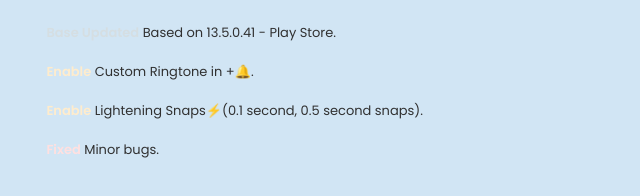
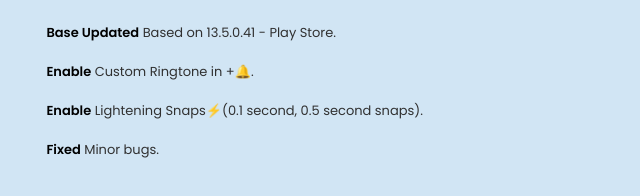
Before and after one commit to mamfiles/cdn, a plain HTML site: page sc/8.html in a window 1280 px wide. Shown: the whole page, without its empty margins (0-640 px from the left). Drawn offline with Linux system fonts and the light colour scheme.

Commit message:
Update 8.html

```diff
--- a/sc/8.html
+++ b/sc/8.html
@@ -39,25 +39,26 @@
           fixed {
             padding: 0px;
             border-radius: 0.25rem;
+            color: black
           }
 
           point {
-            color: #ffeccc;
+
             font-weight: bold;
           }
 
           enable {
-            color: #fabe80;
+
             font-weight: bold;
           }
 
           baseup {
-            color: #d5dee2;
+
             font-weight: bold;
           }
 
           fixed {
-            color: #ffe0e0;
+
             font-weight: bold;
           }
         </style>
```
